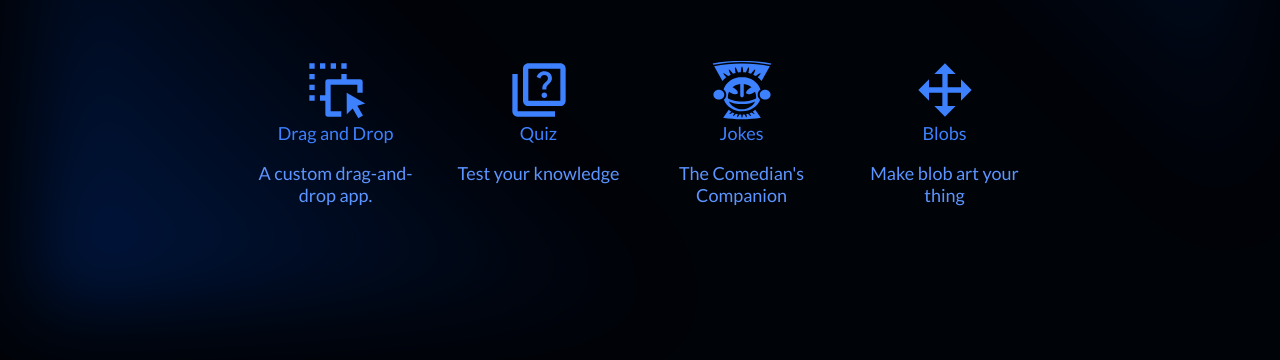
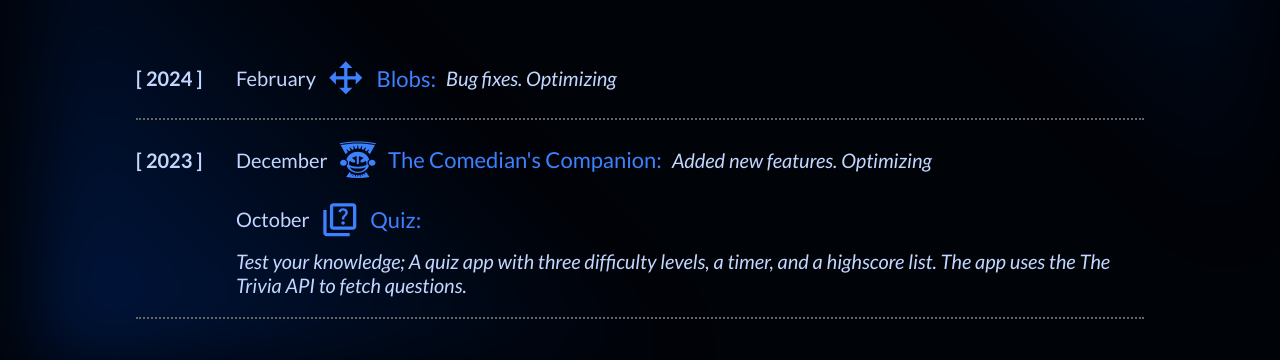
Before and after one commit to jenniina/react-sub-site, a React (Vite) app: page / in a window 1280 px wide. Shown: the part 1048-1408 px from the top of the page. Built offline with nearby package versions, Linux system fonts and the light colour scheme; no server answers.

Commit message:
make newest/edited into list

```diff
--- a/src/css/index.css
+++ b/src/css/index.css
@@ -1,5 +1,5 @@
 @import url('https://fonts.googleapis.com/css2?family=Caveat&family=Oswald:wght@500;600&display=swap');
-@import url('https://fonts.googleapis.com/css2?family=Lato:wght@100;300;400;700;900&display=swap');
+@import url('https://fonts.googleapis.com/css2?family=Lato:ital,wght@0,100;0,300;0,400;0,700;0,900;1,100;1,300;1,400;1,700;1,900&display=swap');
 :root {
   --typography_ratio: 1.16;
   --responsive_scale: 0.7;
--- a/src/interfaces/welcome.ts
+++ b/src/interfaces/welcome.ts
@@ -16,3 +16,138 @@ export enum EEdited {
   cs = 'Upraveno',
   fi = 'Muokattu',
 }
+export enum EAddedNewFeatures {
+  en = 'Added new features',
+  es = 'Añadidas nuevas características',
+  fr = 'Ajout de nouvelles fonctionnalités',
+  de = 'Neue Funktionen hinzugefügt',
+  pt = 'Adicionado novos recursos',
+  cs = 'Přidány nové funkce',
+  fi = 'Lisätty uusia ominaisuuksia',
+}
+export enum EBugFixes {
+  en = 'Bug fixes',
+  es = 'Correcciones de errores',
+  fr = 'Corrections de bugs',
+  de = 'Fehlerbehebungen',
+  pt = 'Correções de bugs',
+  cs = 'Opravy chyb',
+  fi = 'Virhekorjauksia',
+}
+export enum EJanuary {
+  en = 'January',
+  es = 'Enero',
+  fr = 'Janvier',
+  de = 'Januar',
+  pt = 'Janeiro',
+  cs = 'Leden',
+  fi = 'Tammikuu',
+}
+export enum EFebruary {
+  en = 'February',
+  es = 'Febrero',
+  fr = 'Février',
+  de = 'Februar',
+  pt = 'Fevereiro',
+  cs = 'Únor',
+  fi = 'Helmikuu',
+}
+export enum EMarch {
+  en = 'March',
+  es = 'Marzo',
+  fr = 'Mars',
+  de = 'März',
+  pt = 'Março',
+  cs = 'Březen',
+  fi = 'Maaliskuu',
+}
+export enum EApril {
+  en = 'April',
+  es = 'Abril',
+  fr = 'Avril',
+  de = 'April',
+  pt = 'Abril',
+  cs = 'Duben',
+  fi = 'Huhtikuu',
+}
+export enum EMay {
+  en = 'May',
+  es = 'Mayo',
+  fr = 'Mai',
+  de = 'Mai',
+  pt = 'Maio',
+  cs = 'Květen',
+  fi = 'Toukokuu',
+}
+export enum EJune {
+  en = 'June',
+  es = 'Junio',
+  fr = 'Juin',
+  de = 'Juni',
+  pt = 'Junho',
+  cs = 'Červen',
+  fi = 'Kesäkuu',
+}
+export enum EJuly {
+  en = 'July',
+  es = 'Julio',
+  fr = 'Juillet',
+  de = 'Juli',
+  pt = 'Julho',
+  cs = 'Červenec',
+  fi = 'Heinäkuu',
+}
+export enum EAugust {
+  en = 'August',
+  es = 'Agosto',
+  fr = 'Août',
+  de = 'August',
+  pt = 'Agosto',
+  cs = 'Srpen',
+  fi = 'Elokuu',
+}
+export enum ESeptember {
+  en = 'September',
+  es = 'Septiembre',
+  fr = 'Septembre',
+  de = 'September',
+  pt = 'Setembro',
+  cs = 'Září',
+  fi = 'Syyskuu',
+}
+export enum EOctober {
+  en = 'October',
+  es = 'Octubre',
+  fr = 'Octobre',
+  de = 'Oktober',
+  pt = 'Outubro',
+  cs = 'Říjen',
+  fi = 'Lokakuu',
+}
+export enum ENovember {
+  en = 'November',
+  es = 'Noviembre',
+  fr = 'Novembre',
+  de = 'November',
+  pt = 'Novembro',
+  cs = 'Listopad',
+  fi = 'Marraskuu',
+}
+export enum EDecember {
+  en = 'December',
+  es = 'Diciembre',
+  fr = 'Décembre',
+  de = 'Dezember',
+  pt = 'Dezembro',
+  cs = 'Prosinec',
+  fi = 'Joulukuu',
+}
+export enum EOptimizing {
+  en = 'Optimizing',
+  es = 'Optimizando',
+  fr = 'Optimisation',
+  de = 'Optimierung',
+  pt = 'Otimizando',
+  cs = 'Optimalizace',
+  fi = 'Optimointi',
+}
--- a/src/pages/Welcome.tsx
+++ b/src/pages/Welcome.tsx
@@ -10,27 +10,32 @@ import { MdOutlineQuiz } from 'react-icons/md'
 import { RiDragDropLine, RiDragMove2Fill } from 'react-icons/ri'
 import {
   EAbout,
-  EBlobAppSlogan,
   EBlobs,
   EContact,
-  EDragAndDrop,
-  EDragAndDropAppIntro,
-  EJokes,
   ELanguageTitle,
   ELanguages,
   EPortfolio,
   EQuiz,
+  EQuizAppIntro,
   ETestYourKnowledge,
 } from '../interfaces'
 import {
   ECategories,
-  ECategory_en,
   EJokeType,
   ESafemode,
   ETheComediansCompanion,
   TCategoryByLanguages,
 } from '../components/Jokes/interfaces'
-import { EEdited, ENewest } from '../interfaces/welcome'
+import {
+  EAddedNewFeatures,
+  EBugFixes,
+  EDecember,
+  EEdited,
+  EFebruary,
+  ENewest,
+  EOctober,
+  EOptimizing,
+} from '../interfaces/welcome'
 import { Select, SelectOption } from '../components/Select/Select'
 
 export default function Home({
@@ -107,34 +112,46 @@ export default function Home({
               <h2 className={`${styles.subheading}`}>
                 {ENewest[language]} / {EEdited[language]}
               </h2>
-              <ul className={`${styles.list} ${styles.extras}`}>
+              <ul className={`${styles.extras}`}>
                 <li>
-                  <Link to='/portfolio/draganddrop'>
-                    <RiDragDropLine />
-                    <span>{EDragAndDrop[language]}</span>
-                  </Link>
-                  <p>{EDragAndDropAppIntro[language]}</p>
+                  <strong>2024</strong>
+                  <ul>
+                    <li>
+                      {EFebruary[language]}
+                      <Link to='/portfolio/blob'>
+                        <RiDragMove2Fill />
+                        {EBlobs[language]}:
+                      </Link>{' '}
+                      <i>
+                        {EBugFixes[language]}. {EOptimizing[language]}
+                      </i>
+                    </li>
+                  </ul>
                 </li>
                 <li>
-                  <Link to='/portfolio/quiz'>
-                    <MdOutlineQuiz />
-                    <span>{EQuiz[language]}</span>
-                  </Link>
-                  <p>{ETestYourKnowledge[language]}</p>
-                </li>
-                <li>
-                  <Link to='/portfolio/jokes'>
-                    <GiAbstract019 />
-                    <span>{EJokes[language]}</span>
-                  </Link>
-                  <p>{ETheComediansCompanion[language]}</p>
-                </li>
-                <li>
-                  <Link to='/portfolio/blob'>
-                    <RiDragMove2Fill />
-                    <span>{EBlobs[language]}</span>
-                  </Link>
-                  <p>{EBlobAppSlogan[language]}</p>
+                  <strong>2023</strong>
+                  <ul>
+                    <li>
+                      {EDecember[language]}
+                      <Link to='/portfolio/jokes'>
+                        <GiAbstract019 />
+                        {ETheComediansCompanion[language]}:
+                      </Link>{' '}
+                      <i>
+                        {EAddedNewFeatures[language]}. {EOptimizing[language]}
+                      </i>
+                    </li>
+                    <li>
+                      {EOctober[language]}
+                      <Link to='/portfolio/quiz'>
+                        <MdOutlineQuiz />
+                        {EQuiz[language]}:
+                      </Link>{' '}
+                      <i>
+                        {ETestYourKnowledge[language]}; {EQuizAppIntro[language]}
+                      </i>
+                    </li>
+                  </ul>
                 </li>
               </ul>
             </div>
--- a/src/pages/css/welcome.module.css
+++ b/src/pages/css/welcome.module.css
@@ -9,13 +9,6 @@
   width: max-content;
   max-width: 600px;
   margin: 0 auto 2rem;
-}
-.list.extras {
-  max-width: clamp(100px, 80vw, 800px);
-  gap: 3em 0.6em;
-}
-.list.extras li {
-  flex: 1 0 40%;
 }
 .list li {
   flex: 1 0 30%;
@@ -88,6 +81,56 @@
   padding-top: 8em;
 }
 
+.extras,
+.extras ul {
+  display: flex;
+  flex-flow: column nowrap;
+  align-items: flex-start;
+  justify-content: flex-start;
+  width: 100%;
+  max-width: 100%;
+  margin: 0 auto;
+  padding: 0;
+  gap: 1em 0.6em;
+  list-style: none;
+}
+.extras ul {
+  margin-left: 0;
+}
+.extras > li {
+  display: flex;
+  flex-flow: column nowrap;
+  align-items: flex-start;
+  justify-content: flex-start;
+  border-bottom: 2px dotted var(--color-gray-dark);
+  width: 100%;
+  padding-bottom: 1em;
+}
+
+.extras > li > strong::before {
+  content: '[ ';
+}
+.extras > li > strong::after {
+  content: ' ]';
+}
+.extras li li,
+.extras li li a {
+  display: flex;
+  flex-flow: row wrap;
+  align-items: center;
+  justify-content: flex-start;
+  gap: 0.5em;
+}
+.extras span {
+  display: inline-block;
+}
+.extras a {
+  font-size: 1.1em;
+}
+.extras svg {
+  font-size: 1.8em;
+}
+
 @media (min-width: 600px) {
   .list {
     flex-flow: row nowrap;
@@ -95,12 +138,29 @@
     align-items: flex-start;
     justify-content: center;
   }
-  .list.extras {
-    flex-flow: row wrap;
+  .extras,
+  .extras ul {
+    align-items: flex-start;
+    justify-content: flex-start;
+    max-width: max-content;
+    margin: 0 auto;
+  }
+  .extras ul {
+    margin-left: 0;
+  }
+  .extras > li {
+    display: flex;
+    flex-flow: row nowrap;
+    align-items: flex-start;
+    justify-content: flex-start;
+  }
+  .extras > li > strong {
+    --width: 5em;
+    margin-top: 0.4em;
+    min-width: var(--width);
+    max-width: var(--width);
+    flex: 0 0 var(--width);
   }
 }
 @media (min-width: 800px) {
-  .list.extras li {
-    flex: 1 0 20%;
-  }
 }
```
Also changed, not shown: 5 other files (tests, documents, lock files or other folders).
